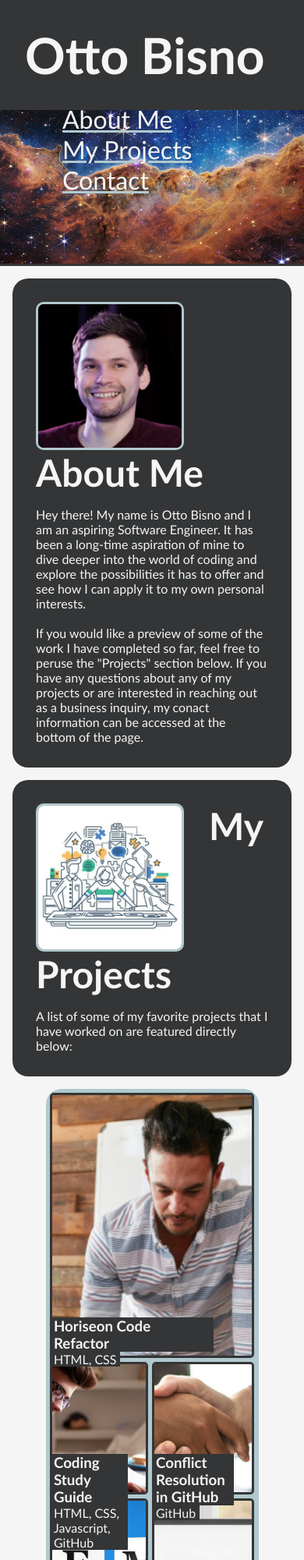
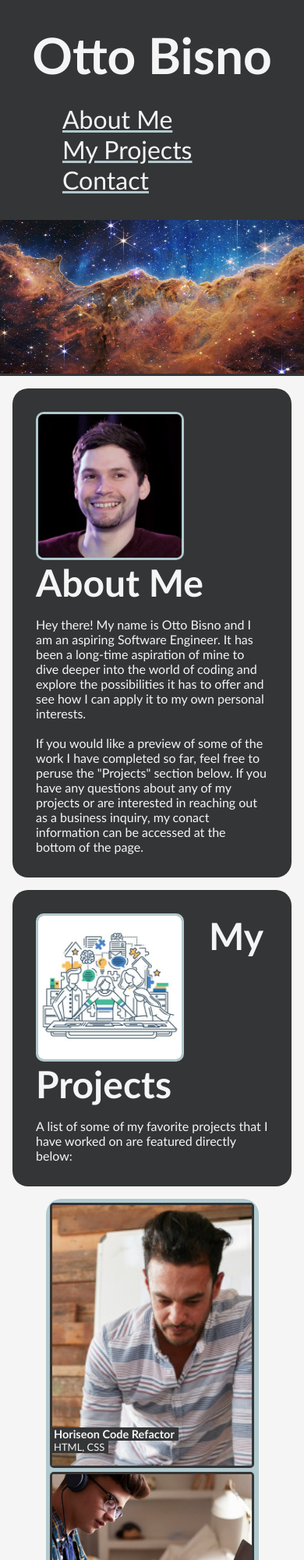
Before and after one commit to ottobisno/practice-portfolio, a plain HTML site: page index.html in a window 390 px wide. Shown: the top 2000 px of the page at 78% size. Drawn offline with Linux system fonts and the light colour scheme.

Commit message:
HTML and CSS files have been fully completed according to acceptance criteria

```diff
--- a/Assets/css/style.css
+++ b/Assets/css/style.css
@@ -1,18 +1,22 @@
+/* Defining variables for commonly used colors */
 :root {
     --dark: rgb(52, 53, 54);
     --light: rgb(177, 201, 206);
 }
 
+/* Getting rid of any unwanted default margins and padding */
 * {
     box-sizing: border-box;
     padding: 0;
     margin: 0;
 }
 
+/* Defining general background color */
 body {
     background-color: whitesmoke;
 }
 
+/* Specs for header of the page */
 header {
     padding: 2rem;
     font-family: 'Trebuchet MS', 'Lucida Sans Unicode', 'Lucida Grande', 'Lucida Sans', Arial, sans-serif;
@@ -20,11 +24,13 @@ header {
     color: whitesmoke;
 }
 
+/* Specs for my name in the header */
 header h1 {
     display: inline-block;
     font-size: 4rem;
 }
 
+/* Adjusting spacing and positioning of nav links in header */
 header nav {
     padding-top: 1.5rem;
     margin-right: 2rem;
@@ -33,13 +39,14 @@ header nav {
     float: right;
 }
 
+/* Changing additional specs for nav links in header */
 header nav a {
     display: inline-block;
     margin-left: 3rem;
     color: whitesmoke;
     text-decoration-color: var(--light);
 }
-
+/* Adding in a background image to fill space between the header and main page */
 .hero {
     height: 200px;
     width: 100%;
@@ -51,6 +58,7 @@ header nav a {
     background-position: center;
 }
 
+/* Defning the general specs for the sections used for "about me," "projects," and contact */
 .section-card {
     margin-bottom: 1rem;
     margin-left: 1rem;
@@ -63,6 +71,7 @@ header nav a {
     border-radius: 20px;
 }
 
+/* Defining the size and position of the images in the "about me" and "projects" sections */
 .section-card img {
     max-height: 190px;
     border-style: solid;
@@ -72,11 +81,13 @@ header nav a {
     margin-right: 2rem;
 }
 
+/*  Font size and marrgins for headings in main body sections */
 h2 {
     font-size: 3rem;
     margin-bottom: 1rem;
 }
 
+/* Defining the specs for the section contaiing links to my projects */
 .projects-sub {
     margin: auto;
     margin-bottom: 1rem;
@@ -92,12 +103,14 @@ h2 {
 
 }
 
+/* Defining the size of the card for my primary project */
 #project-1 {
     width: 100%;
     height: 350px;
     padding: 2%;
 }
 
+/* Specs for project titles */
 .project-text-h3 {
     position: relative;
     left: 0px;
@@ -110,6 +123,7 @@ h2 {
     max-width: 80%;
 }
 
+/* Specs for project subtitles/featured skills */
 .project-text-p {
     position: relative;
     left: 0px;
@@ -122,6 +136,7 @@ h2 {
     max-width: 80%;
 }
 
+/* Specs for image for primary project */
 #project-1 img {
     height: 100%;
     width: 100%;
@@ -131,23 +146,39 @@ h2 {
     border-radius: 5px;
 }
 
+/* Adding a glow when hovering over project cards */
+#project-1 img:hover,
+.projects-2-5 img:hover {
+    box-shadow: inset 0px 0px 8px rgb(0, 0, 0), 0 0 15px rgb(0, 0, 0);
+}
+
+/* Adding a greyscale effect for when activating project cards */
+#project-1 img:active,
+.projects-2-5 img:active {
+    filter: grayscale(40%);
+}
+
+/* Defining the size of the card for my secondary project */
 .projects-2-5 {
     width: 50%;
     height: 175px;
 }
 
+/* Specific padding instructions for secondary project cards in left column */
 .left-card {
     padding-left: 2%;
     padding-right: 2%;
     padding-bottom: 2%;
 }
 
+/* Specific padding instructions for secondary project cards in right column */
 .right-card {
     padding-right: 2%;
     padding-bottom: 2%;
 }
 
-.projects-2-5 > img {
+/* Specs for images for secondary projects */
+.projects-2-5 img {
     height: 100%;
     width: 100%;
     object-fit: cover;
@@ -156,21 +187,58 @@ h2 {
     border-radius: 5px;
 }
 
+/* Defining the height of the "contact" section at the bottom of the page */
 #contact {
     min-height: 200px;
 }
 
+/* Organizing my list of contact options */
 #contact ul {
     margin-left: 2%;
     list-style: circle;
 }
 
+/* Bolding the text for each contact option category */
 .bold {
     font-weight: bolder;
 }
 
-footer {
-    font-family: 'Trebuchet MS', 'Lucida Sans Unicode', 'Lucida Grande', 'Lucida Sans', Arial, sans-serif;
-    background-color: var(--dark);
-    color: whitesmoke;
+/* Adjusting behavior of the header and project card subtitles to accommodate a tablet-sized screen */
+@media screen and (max-width: 992px) {
+    header {
+        display: flex;
+        flex-wrap: wrap;
+        justify-content: center;
+    }
+
+    .project-text-h3 {
+        font-size: 1.9vw;
+    }
+
+    .project-text-p {
+        font-size: 1.7vw;
+    }
 }
+
+/* Adjusting behavior of secondary project cards to accommodate a mobile-sized screen */
+@media screen and (max-width: 768px) {
+    .projects-2-5 {
+        width: 100%;
+        height: 175px;
+    }
+
+    .right-card,
+    .left-card {
+        padding-left: 2%;
+        padding-right: 2%;
+        padding-bottom: 2%;
+    }
+
+    .project-text-h3 {
+        font-size: 14.5px;
+    }
+
+    .project-text-p {
+        font-size: 13px;
+    }
+}
--- a/index.html
+++ b/index.html
@@ -36,27 +36,37 @@
         </section>
         <section class="projects-sub">
             <div id="project-1">
+                <a href="https://github.com/ottobisno/horiseon-code-refactor">
                 <img src="./assets/images/horiseon-code-refactor.jpg"/>
+                </a>
                     <h3 class="project-text-h3">Horiseon Code Refactor</h3>
                     <p class="project-text-p">HTML, CSS</p>
             </div>
             <div class="projects-2-5 left-card">
+                <a href="https://github.com/ottobisno/prework-study-guide">
                 <img src="./assets/images/prework-study-guide.jpg"/>
+                </a>
                     <h3 class="project-text-h3">Coding Study Guide</h3>
                     <p class="project-text-p">HTML, CSS, Javascript, GitHub</p>
             </div>
             <div class="projects-2-5 right-card">
+                <a href="https://github.com/ottobisno/conflict-resolution">
                 <img src="./assets/images/conflict-resolution.jpg"/>
+                </a>
                     <h3 class="project-text-h3">Conflict Resolution in GitHub</h3>
                     <p class="project-text-p">GitHub</p>
             </div>
             <div class="projects-2-5 left-card">
+                <a href="https://github.com/ottobisno/first-day-demo">
                 <img src="./assets/images/first-day-demo.jpg"/>
+                </a>
                     <h3 class="project-text-h3">GitHub Repository Creation</h3>
                     <p class="project-text-p">GitHub</p>
             </div>
             <div class="projects-2-5 right-card">
+                <a href="https://github.com/ottobisno/git-init-sample">
                 <img src="./assets/images/git-init-sample.png.jpg"/>
+                </a>
                     <h3 class="project-text-h3">Local Repository Creation</h3>
                     <p class="project-text-p">GitHub</p>
             </div>
@@ -67,12 +77,9 @@
             <ul>
                 <li><span class="bold">Phone Number: </span>(206)-434-8509</li>
                 <li><span class="bold">Email Address: </span>ottobisno444@gmail.com</li>
-                <li><span class="bold">Linkedin Profile: </span>Link</li>
+                <li><span class="bold">Linkedin Profile: </span><a href="https://www.linkedin.com/in/otto-bisno-b39392134/">Link</a></li>
             </ul>
         </section>
     </main>
-
-
-
 </body>
 </html>
```
